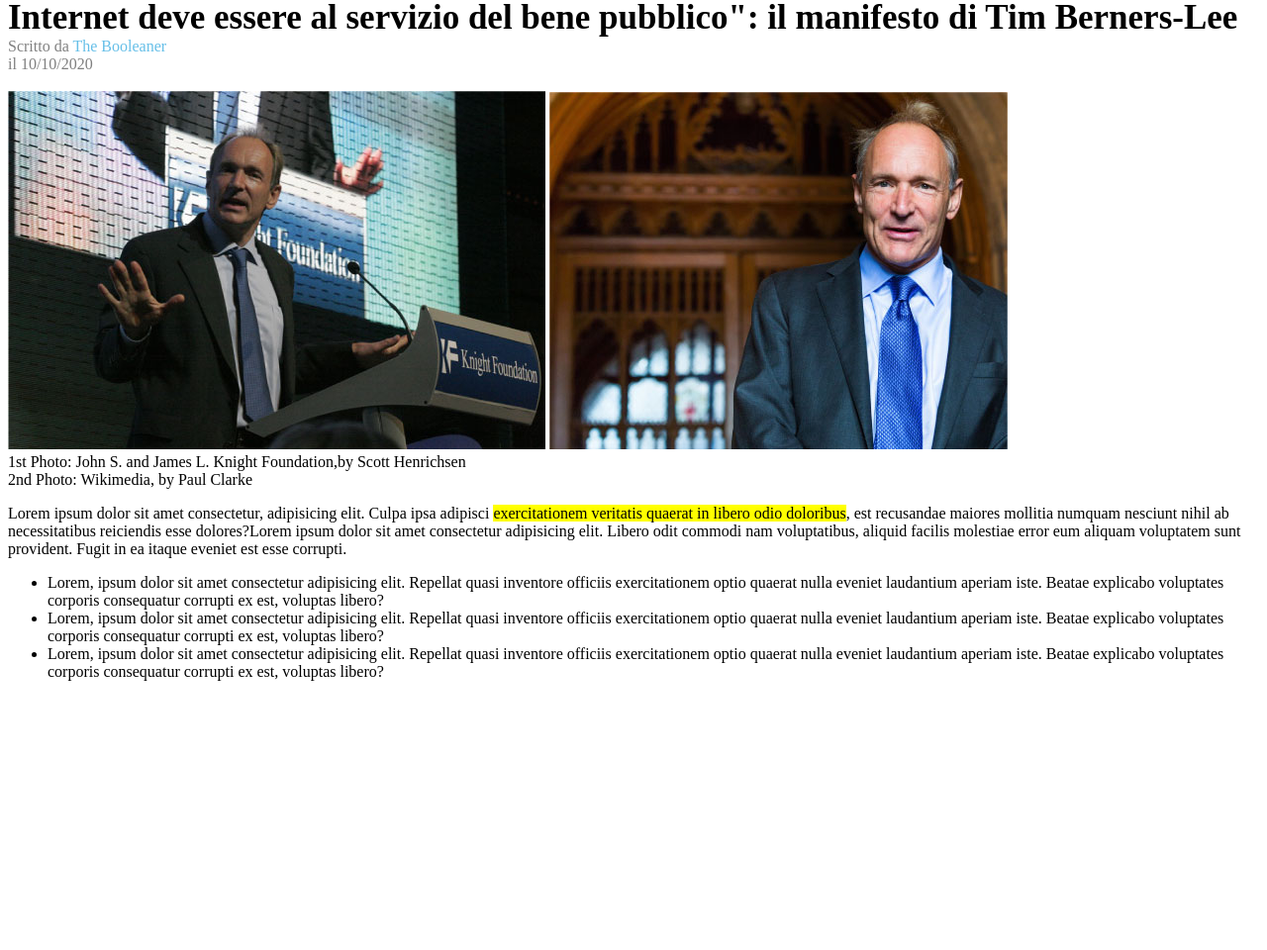
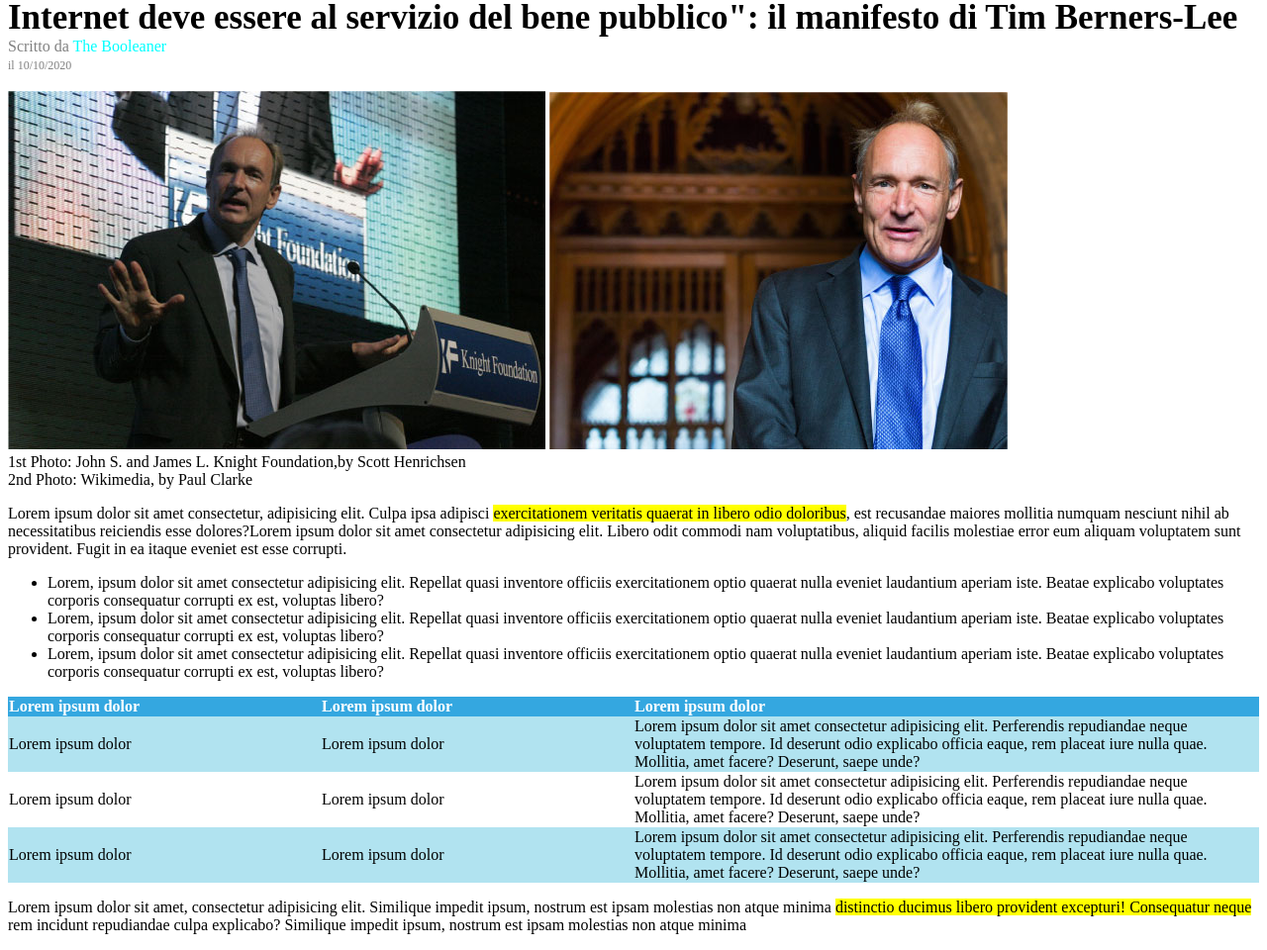
Before and after one commit to GabrieleRizzo19/html-css-booleaner, a plain HTML site: page index.html in a window 1280 px wide. Shown: the part 110-1070 px from the top of the page at 99% size. Before the commit the page ends 814 px from the top, so only its background shows below. Drawn offline with Linux system fonts and the light colour scheme.

Commit message:
Aggiunta seconda parte

```diff
--- a/css/style1.css
+++ b/css/style1.css
@@ -2,6 +2,7 @@
 
 header{
     height: 100px;
+    width: 100%;
     background-color: #559ffa;
     background-image: url(../img/pattern.png);
     background-repeat: repeat;
@@ -16,7 +17,6 @@ header{
 }
 
 #title{
-    margin-top: ;
     font-size: 35px;
     font-weight: bolder;}
 
@@ -24,6 +24,29 @@ header{
     color: grey;
 }
 
-#color-author{
-    color: #66bfe8;
+#date{
+    font-size: 12px;
 }
+
+#cyan{
+    color: cyan;
+}
+
+table{
+    width: 100%;
+    border-collapse: collapse;
+}
+
+thead{
+    text-align: left;
+    background-color: #34a7e0;
+    color: white;
+}
+
+.row-25{
+    width: 25%;
+}
+
+#color-row{
+    background-color: #b1e3f0;
+}
--- a/index.html
+++ b/index.html
@@ -17,10 +17,10 @@
             <!-- Sezione titolo e autore -->
             <section>
                 <div id="title">Internet deve essere al servizio del bene pubblico": il
-                    manifesto di Tim Berners-Lee</div>
-                    <span class="grey">Scritto da <span id="color-author">The Booleaner</span></span>
-                    <br>
-                    <span class="grey">il 10/10/2020</span>
+                manifesto di Tim Berners-Lee</div>
+                <span class="grey">Scritto da <span id="cyan">The Booleaner</span></span>
+                <br>
+                <span class="grey" id="date">il 10/10/2020</span>
             </section>
 
             <!-- Sezione foto di Tim -->
@@ -41,6 +41,37 @@
                     <li>Lorem, ipsum dolor sit amet consectetur adipisicing elit. Repellat quasi inventore officiis exercitationem optio quaerat nulla eveniet laudantium aperiam iste. Beatae explicabo voluptates corporis consequatur corrupti ex est, voluptas libero?</li>
                     <li>Lorem, ipsum dolor sit amet consectetur adipisicing elit. Repellat quasi inventore officiis exercitationem optio quaerat nulla eveniet laudantium aperiam iste. Beatae explicabo voluptates corporis consequatur corrupti ex est, voluptas libero?</li>
                 </ul>
+
+                <table>
+                    <thead>
+                        <tr>
+                            <th class="row-25">Lorem ipsum dolor</th>
+                            <th class="row-25">Lorem ipsum dolor</th>
+                            <th>Lorem ipsum dolor</th>
+                        </tr>
+                    </thead>
+
+                    <tbody>
+                        <tr id="color-row">
+                            <td class="row-25">Lorem ipsum dolor</td>
+                            <td class="row-25">Lorem ipsum dolor</td>
+                            <td>Lorem ipsum dolor sit amet consectetur adipisicing elit. Perferendis repudiandae neque voluptatem tempore. Id deserunt odio explicabo officia eaque, rem placeat iure nulla quae. Mollitia, amet facere? Deserunt, saepe unde?</td>
+                        </tr>
+                        <tr>
+                            <td class="row-25">Lorem ipsum dolor</td>
+                            <td class="row-25">Lorem ipsum dolor</td>
+                            <td>Lorem ipsum dolor sit amet consectetur adipisicing elit. Perferendis repudiandae neque voluptatem tempore. Id deserunt odio explicabo officia eaque, rem placeat iure nulla quae. Mollitia, amet facere? Deserunt, saepe unde?</td>
+                        </tr>
+                        <tr id="color-row">
+                            <td class="row-25">Lorem ipsum dolor</td>
+                            <td class="row-25">Lorem ipsum dolor</td>
+                            <td>Lorem ipsum dolor sit amet consectetur adipisicing elit. Perferendis repudiandae neque voluptatem tempore. Id deserunt odio explicabo officia eaque, rem placeat iure nulla quae. Mollitia, amet facere? Deserunt, saepe unde?</td>
+                        </tr>
+                    </tbody>
+
+                </table>
+
+                <p>Lorem ipsum dolor sit amet, consectetur adipisicing elit. Similique impedit ipsum, nostrum est ipsam molestias non atque minima <mark>distinctio ducimus libero provident excepturi! Consequatur neque</mark> rem incidunt repudiandae culpa explicabo? Similique impedit ipsum, nostrum est ipsam molestias non atque minima</p>
             </article>
         </main>
 
```
